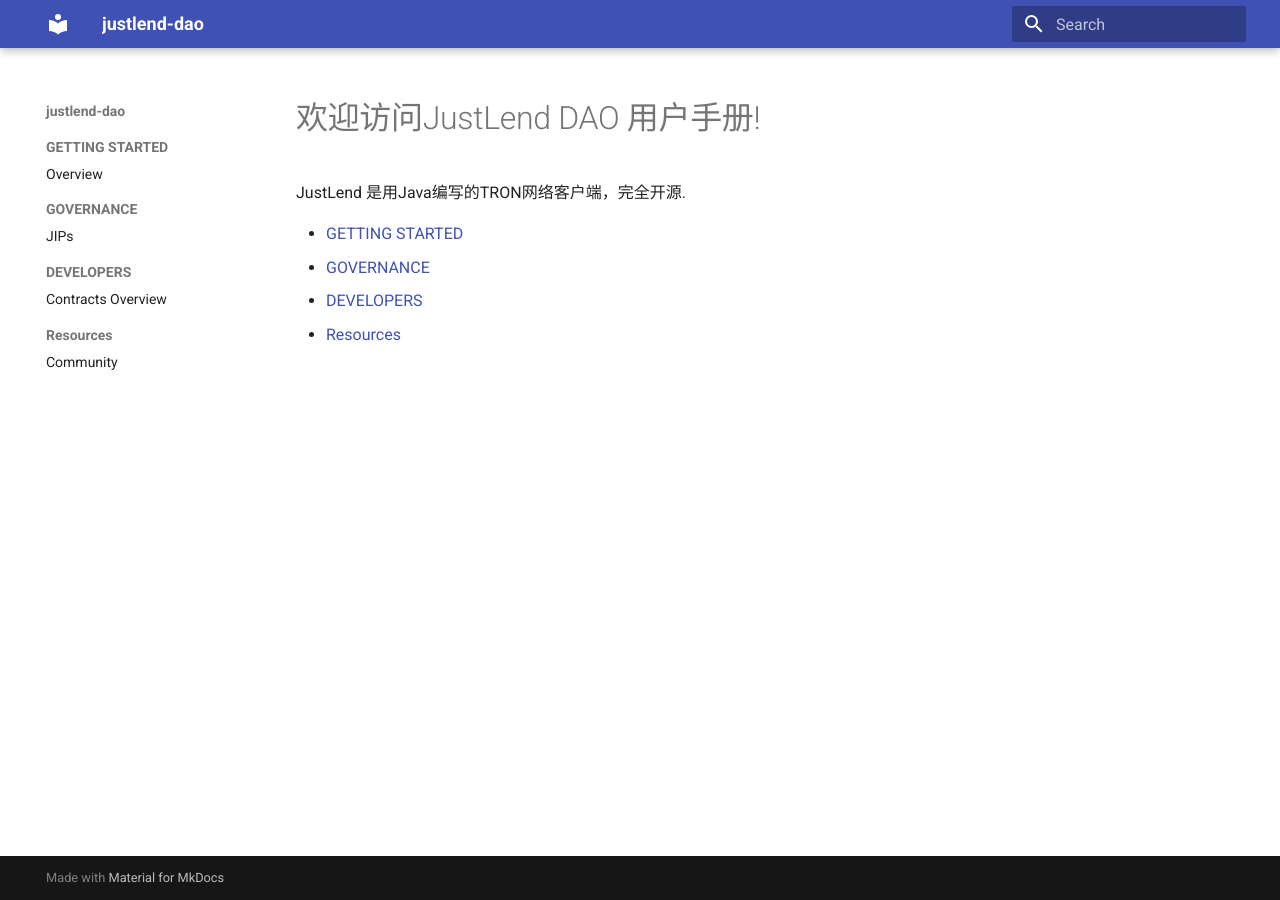
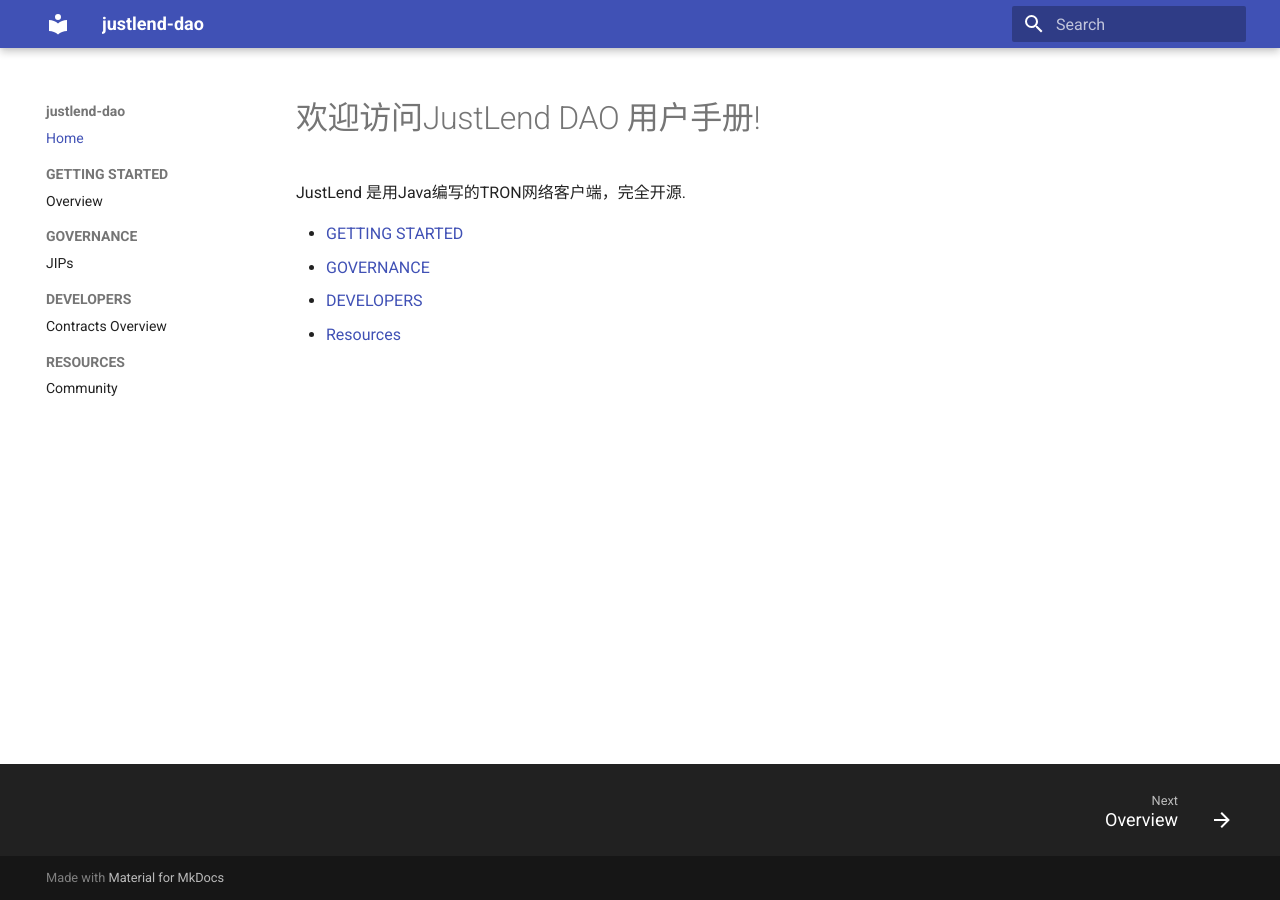
Before and after one commit to justlend/justlend-docs, an MkDocs documentation site: the page built from docs/index.md, in a window 1280 px wide. Built offline with MkDocs 1.6.1 and Material for MkDocs 9.7.7, drawn with Linux system fonts in a browser that asks for light colours; some of the changed lines change nothing that is shown.

Commit message:
Update mkdocs.yml

```diff
--- a/mkdocs.yml
+++ b/mkdocs.yml
@@ -1,13 +1,14 @@
 site_name: justlend-dao
 
 nav:
+    - Home: index.md
     - GETTING STARTED:
         - Overview: getting_started/overview.md
     - GOVERNANCE:
         - JIPs: governance/jips.md
     - DEVELOPERS:
         - Contracts Overview: developers/contracts_overview.md
-    - Resources:
+    - RESOURCES:
         - Community: resources/community.md
 
 theme:
```
